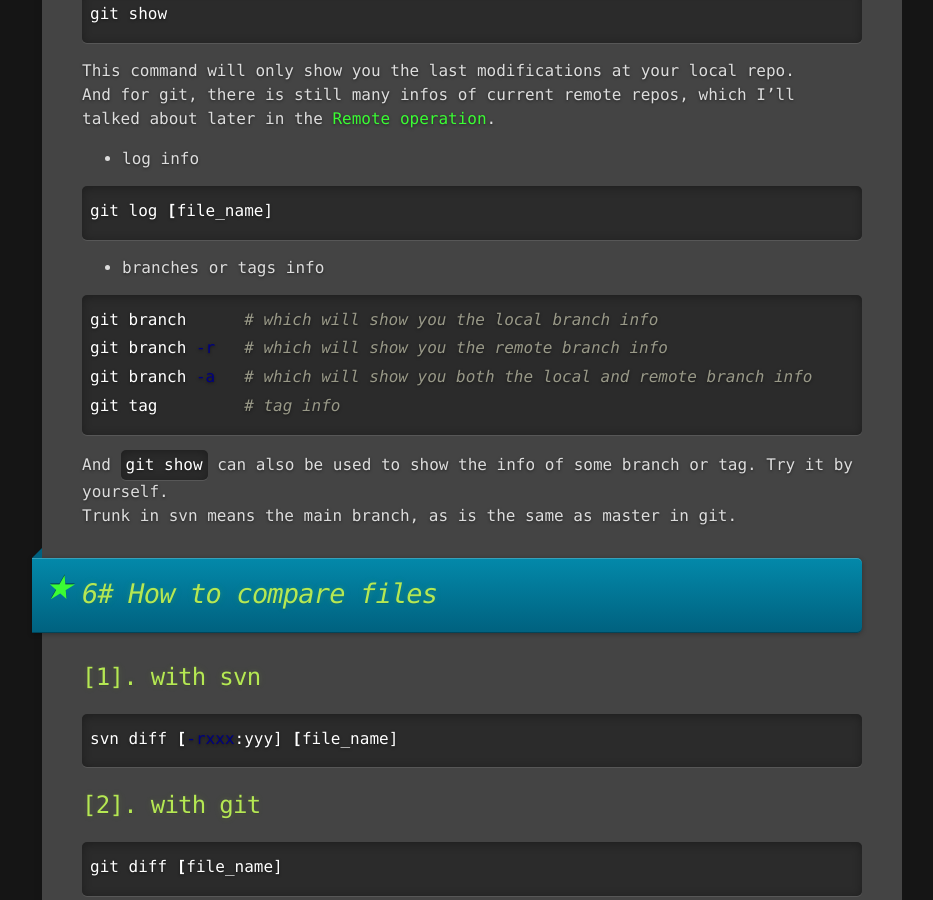
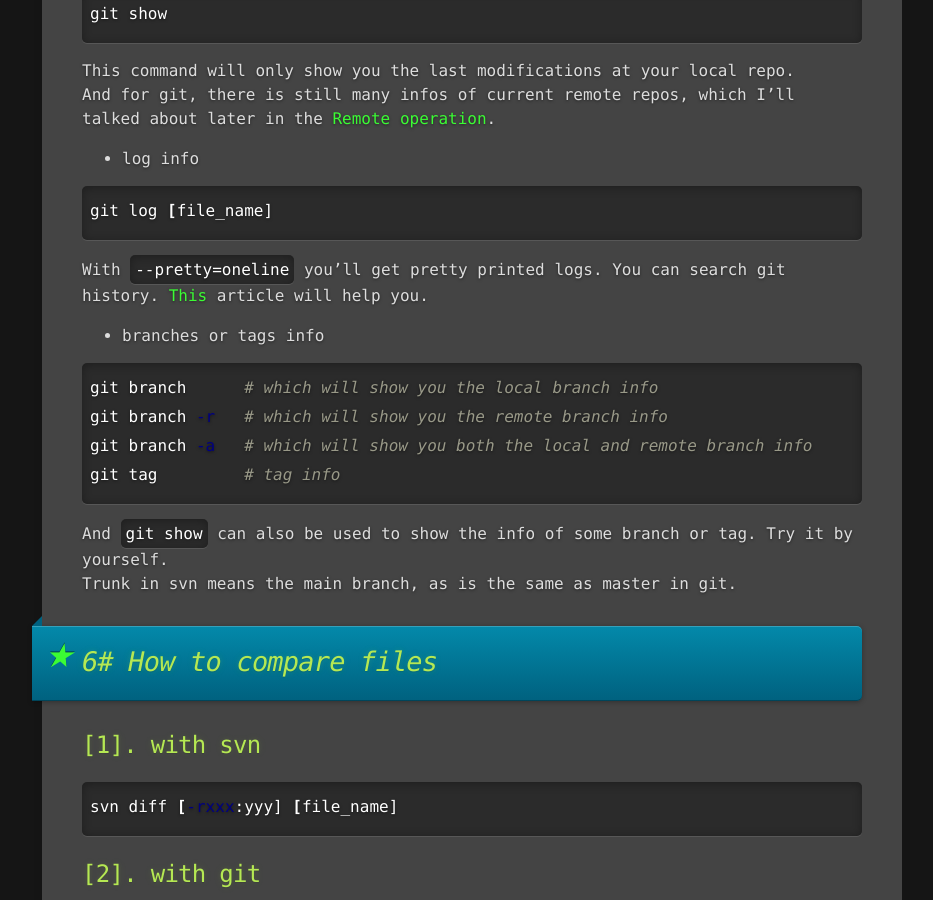
Before and after one commit to jsongo/jsongo.github.io, a Jekyll site: the page built from _posts/2015-06-22-svn-git-summary.markdown, in a window 1280 px wide and 900 px high, scrolled down 5758 px. Shown: the whole window, without its empty margins (18-951 px from the left). Built offline with Jekyll 4.4.1, drawn with Linux system fonts in a browser that asks for light colours; comment, search, counter and statistics services are not loaded.

Commit message:
Update 2015-06-22-svn-git-summary.markdown

```diff
--- a/_posts/2015-06-22-svn-git-summary.markdown
+++ b/_posts/2015-06-22-svn-git-summary.markdown
@@ -188,6 +188,7 @@
 {% highlight bash %}
 git log [file_name]
 {% endhighlight %}
+With `--pretty=oneline` you'll get pretty printed logs. You can search git history. [This](http://git-scm.com/book/ch2-3.html) article will help you.
 
 * branches or tags info
 <a id="branchRemote"></a>
```
